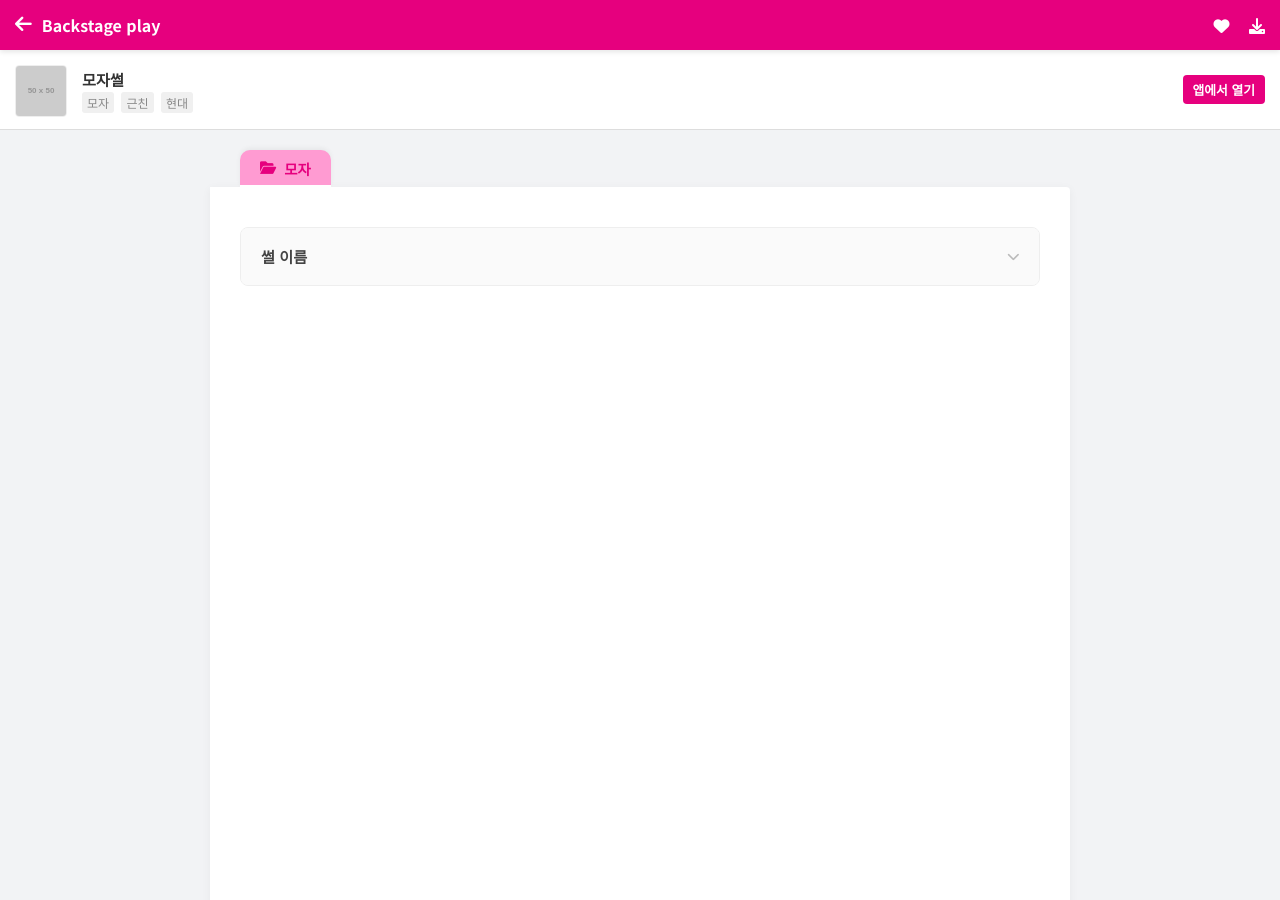
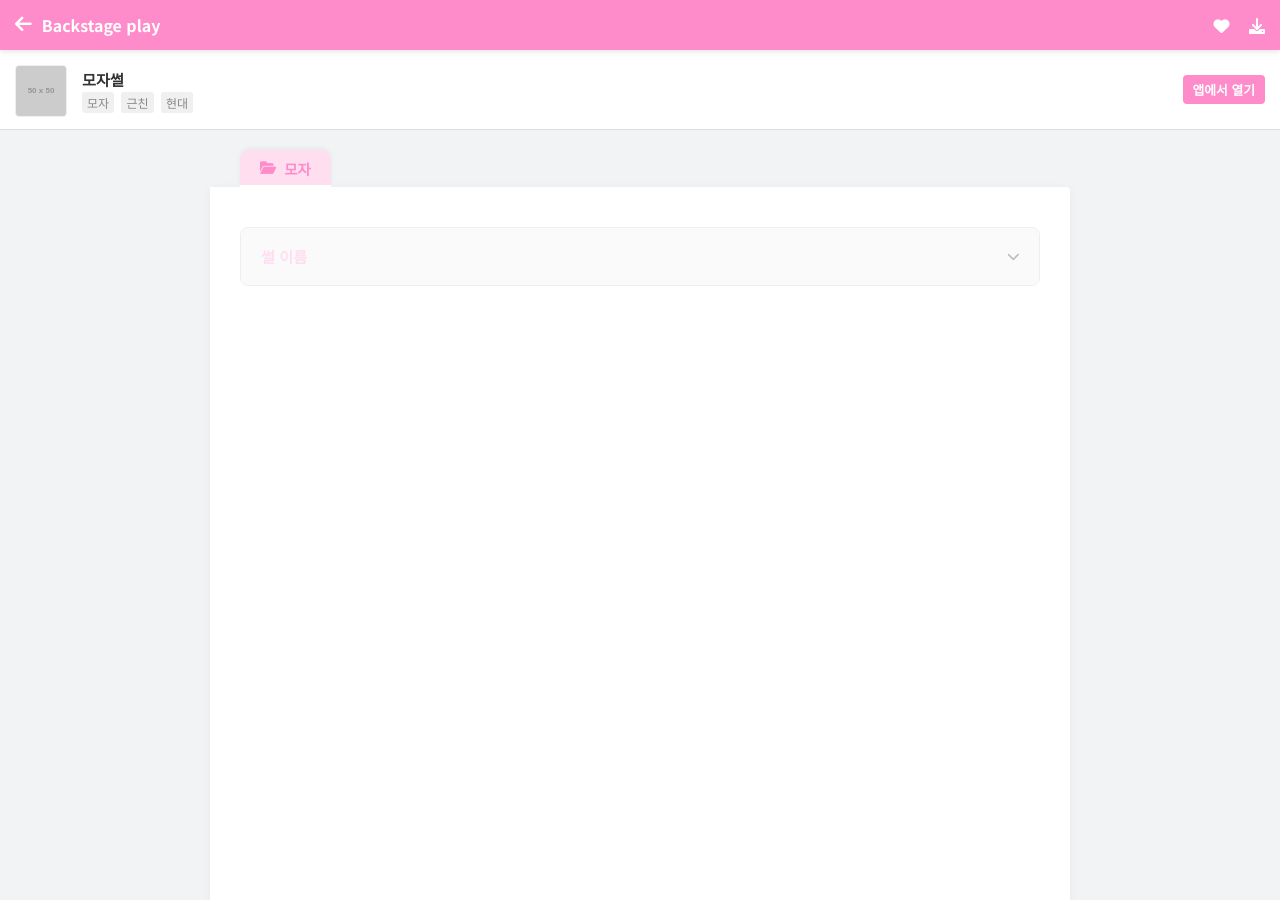
Before and after one commit to narelim/mag-ross-archive, a Jekyll site: the page built from secretposts/dmar20250002.md, in a window 1280 px wide and 900 px high. Built offline with Jekyll 4.4.1, drawn with Linux system fonts in a browser that asks for light colours.

Commit message:
Update play-viewer.html

```diff
--- a/_layouts/play-viewer.html
+++ b/_layouts/play-viewer.html
@@ -19,7 +19,7 @@
 
         /* 1. 🔵 최상단 파란 헤더 (DLsite Play 느낌) */
         .app-header {
-            background-color: #E6007E;
+            background-color: #FE8CCA;
             color: white;
             height: 50px;
             display: flex;
@@ -61,7 +61,7 @@
         .info-tags { font-size: 0.75rem; color: #888; }
         .info-tags span { background: #f0f0f0; padding: 2px 5px; border-radius: 3px; margin-right: 4px; }
         .open-app-btn {
-            background: #E6007E; color: white; border: none;
+            background: #FE8CCA; color: white; border: none;
             padding: 5px 10px; border-radius: 4px; font-weight: bold; font-size: 0.8rem;
             align-self: center; cursor: default;
         }
@@ -74,8 +74,8 @@
             display: flex;
         }
         .folder-tab {
-            background: #FF9BD2; /* 연한 파랑 */
-            color: #E6007E;
+            background: #FFDEF0; /* 연한 파랑 */
+            color: #FE8CCA;
             padding: 8px 20px;
             border-radius: 10px 10px 0 0; /* 위쪽만 둥글게 */
             font-weight: bold;
@@ -199,7 +199,7 @@ summary {
     font-weight: bold;
     font-family: 'Noto Sans KR', sans-serif; /* 제목은 고딕이 어울림 */
     font-size: 0.95rem;
-    color: #444;
+    color: #FFDEF0;
     cursor: pointer;
     list-style: none; /* 기본 화살표 제거 */
     display: flex;
@@ -210,7 +210,7 @@ summary {
 summary::-webkit-details-marker { display: none; }
 
 /* 마우스 올렸을 때 */
-summary:hover { background: #f0f8ff; color: #E6007E; }
+summary:hover { background: #f0f8ff; color: #FE8CCA; }
 
 /* 제목 옆에 화살표 아이콘 만들기 */
 summary::after {
@@ -224,16 +224,16 @@ summary::after {
 
 /* 펼쳐졌을 때 스타일 */
 details[open] {
-    border-color: #E6007E; /* 테두리 파란색으로 강조 */
+    border-color: #FE8CCA; /* 테두리 파란색으로 강조 */
     box-shadow: 0 4px 10px rgba(64, 134, 244, 0.1);
 }
 details[open] summary {
     border-bottom: 1px solid #eee;
-    color: #E6007E;
+    color: #FE8CCA;
 }
 details[open] summary::after {
     transform: rotate(180deg); /* 화살표 뒤집기 */
-    color: #E6007E;
+    color: #FE8CCA;
 }
 
 /* _layouts/play-viewer.html 의 <style> 안쪽 */
```
